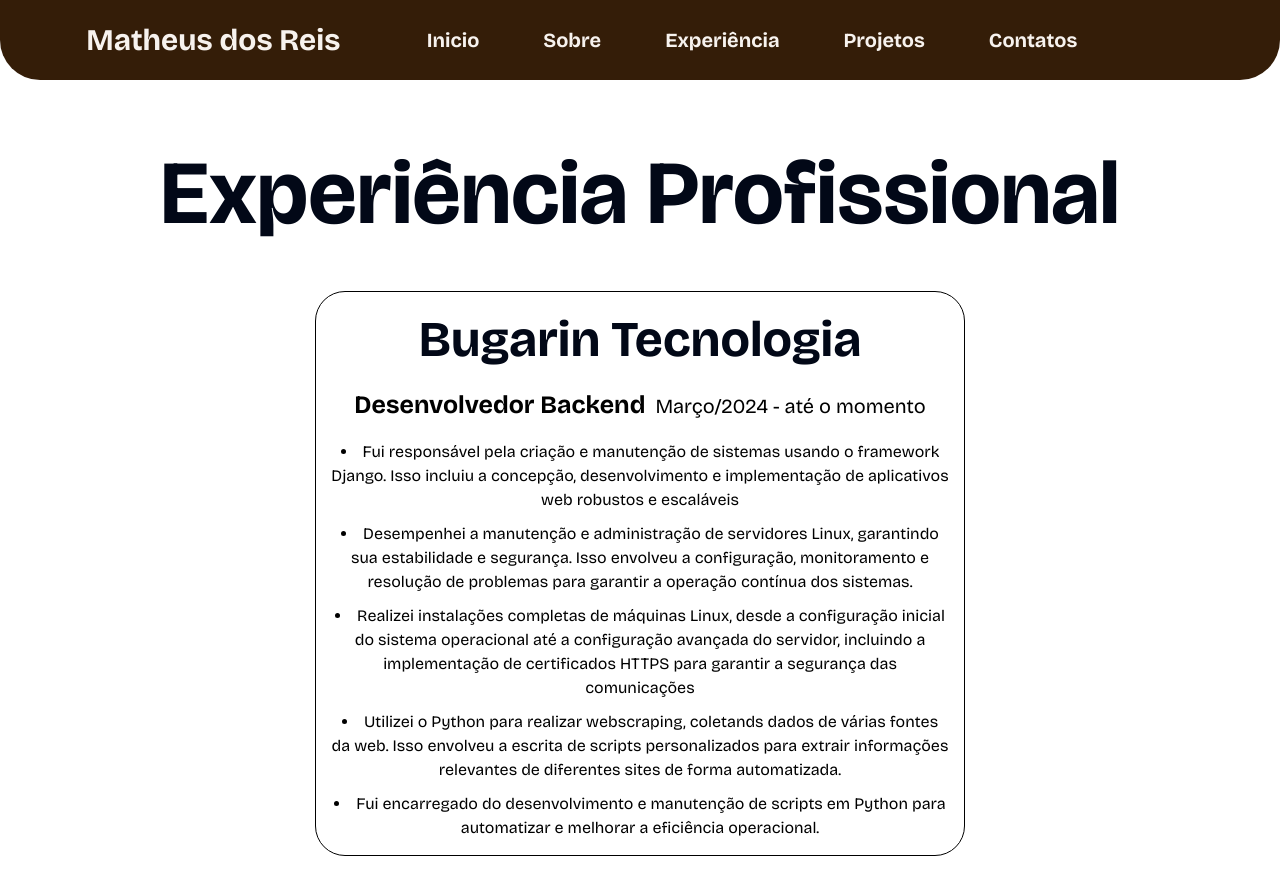
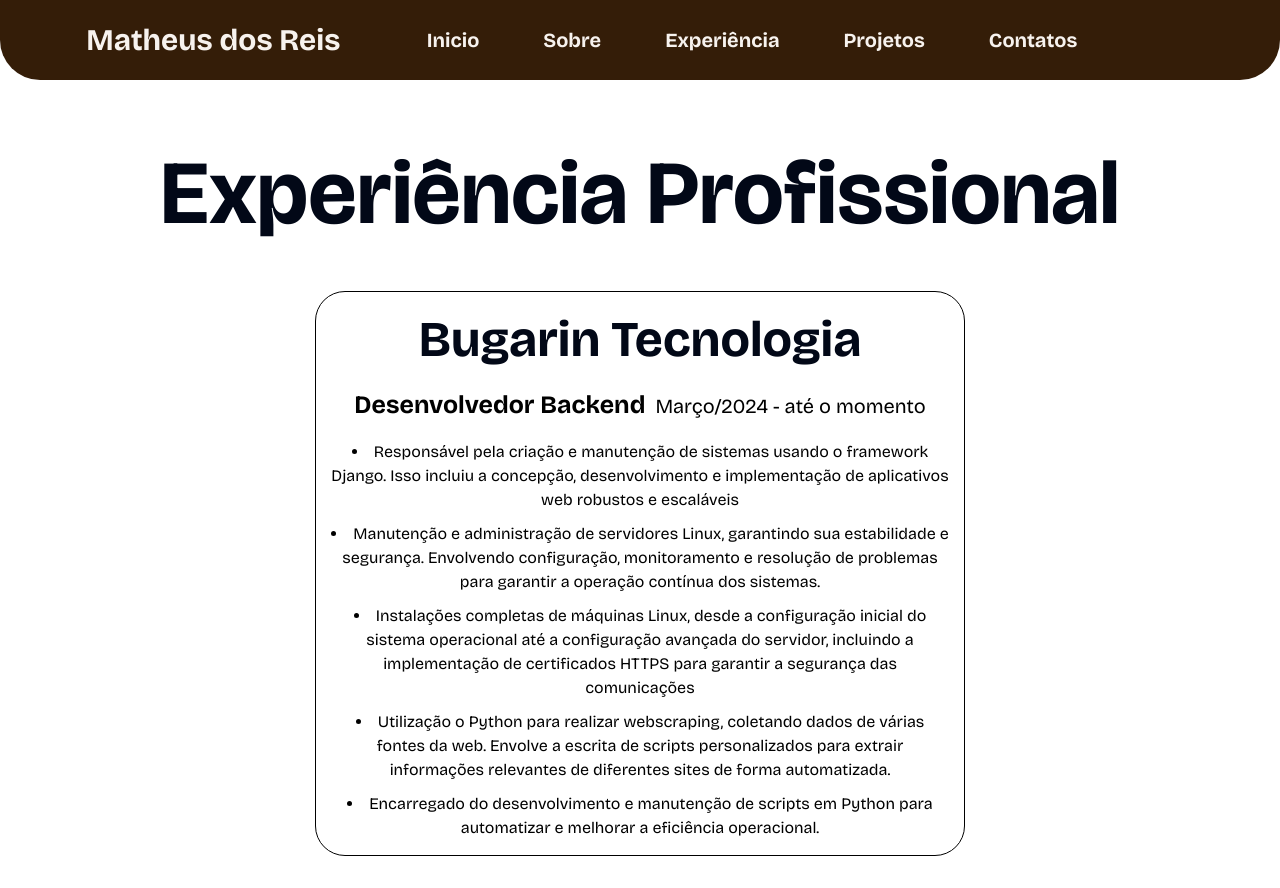
Before and after one commit to Reis567/my-resume, a React (Vite) app: page /experiencia in a window 1280 px wide. Built offline with nearby package versions, Linux system fonts and the light colour scheme.

Commit message:
Fix : verbal time in exp page

```diff
--- a/src/pages/ExpericenciaPage/index.tsx
+++ b/src/pages/ExpericenciaPage/index.tsx
@@ -15,22 +15,22 @@
         </SubTitleS>
             <ParagrafS>
 
-            Fui responsável pela criação e manutenção de sistemas usando o framework Django. Isso incluiu a concepção, desenvolvimento e implementação de aplicativos web robustos e escaláveis
+            Responsável pela criação e manutenção de sistemas usando o framework Django. Isso incluiu a concepção, desenvolvimento e implementação de aplicativos web robustos e escaláveis
             </ParagrafS>
             <ParagrafS>
-            Desempenhei a manutenção e administração de servidores Linux, garantindo sua estabilidade e segurança. Isso envolveu a configuração, monitoramento e resolução de problemas para garantir a operação contínua dos sistemas.
+            Manutenção e administração de servidores Linux, garantindo sua estabilidade e segurança. Envolvendo configuração, monitoramento e resolução de problemas para garantir a operação contínua dos sistemas.
             </ParagrafS>
 
             <ParagrafS>
-            Realizei instalações completas de máquinas Linux, desde a configuração inicial do sistema operacional até a configuração avançada do servidor, incluindo a implementação de certificados HTTPS para garantir a segurança das comunicações
+            Instalações completas de máquinas Linux, desde a configuração inicial do sistema operacional até a configuração avançada do servidor, incluindo a implementação de certificados HTTPS para garantir a segurança das comunicações
             </ParagrafS>
 
             <ParagrafS>
-            Utilizei o Python para realizar webscraping, coletands dados de várias fontes da web. Isso envolveu a escrita de scripts personalizados para extrair informações relevantes de diferentes sites de forma automatizada.
+            Utilização o Python para realizar webscraping, coletando dados de várias fontes da web. Envolve a escrita de scripts personalizados para extrair informações relevantes de diferentes sites de forma automatizada.
             </ParagrafS>
 
             <ParagrafS>
-            Fui encarregado do desenvolvimento e manutenção de scripts em Python para automatizar e melhorar a eficiência operacional.
+            Encarregado do desenvolvimento e manutenção de scripts em Python para automatizar e melhorar a eficiência operacional.
             </ParagrafS>
 
 
```
